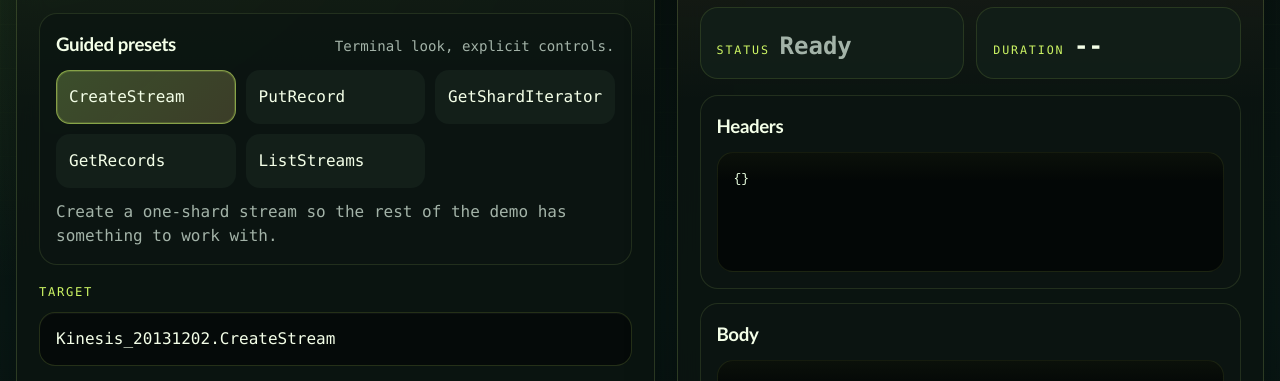
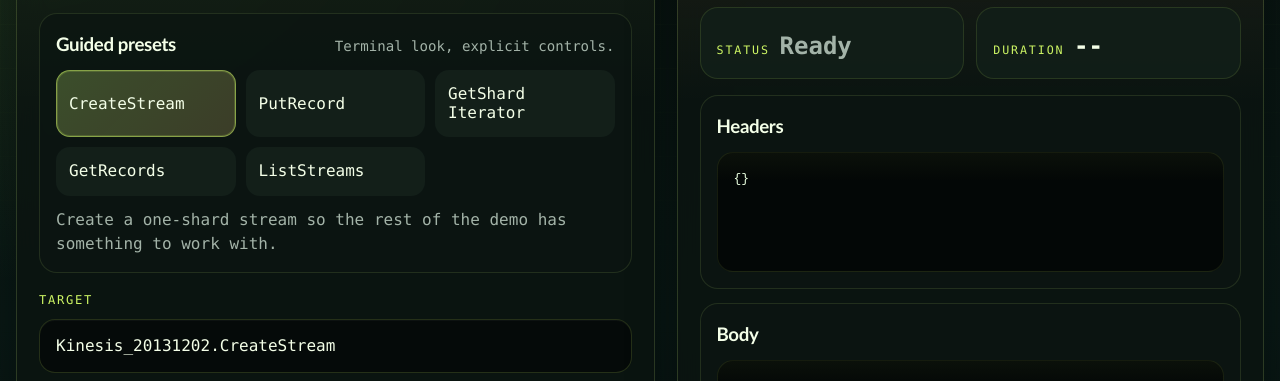
Before and after one commit to mandrean/ferrokinesis, a website built with Vite: page demo/index.html in a window 1280 px wide. Shown: the part 372-753 px from the top of the page. Built offline with nearby package versions, Linux system fonts and the light colour scheme.

Commit message:
Wrap long preset labels

```diff
--- a/demo/src/main.ts
+++ b/demo/src/main.ts
@@ -134,7 +134,7 @@
       button.className = "preset-button";
       button.dataset.presetId = preset.id;
       button.setAttribute("data-testid", `preset-${preset.id}`);
-      button.textContent = preset.label;
+      appendOperationLabel(button, preset.label);
       button.addEventListener("click", () => selectPreset(preset.id));
       return button;
     }),
@@ -360,3 +360,14 @@
 function isRecord(value: unknown): value is JsonBody {
   return typeof value === "object" && value !== null && !Array.isArray(value);
 }
+
+function appendOperationLabel(button: HTMLButtonElement, label: string): void {
+  const parts = label.split(/(?=[A-Z])/).filter((part) => part.length > 0);
+
+  parts.forEach((part, index) => {
+    button.append(part);
+    if (index < parts.length - 1) {
+      button.append(document.createElement("wbr"));
+    }
+  });
+}
--- a/demo/src/style.css
+++ b/demo/src/style.css
@@ -204,8 +204,12 @@
 }
 
 .preset-button {
+  min-width: 0;
   padding: 14px 12px;
   text-align: left;
+  white-space: normal;
+  overflow-wrap: anywhere;
+  line-height: 1.15;
   background: rgba(20, 33, 27, 0.86);
   color: var(--ink);
 }
```
